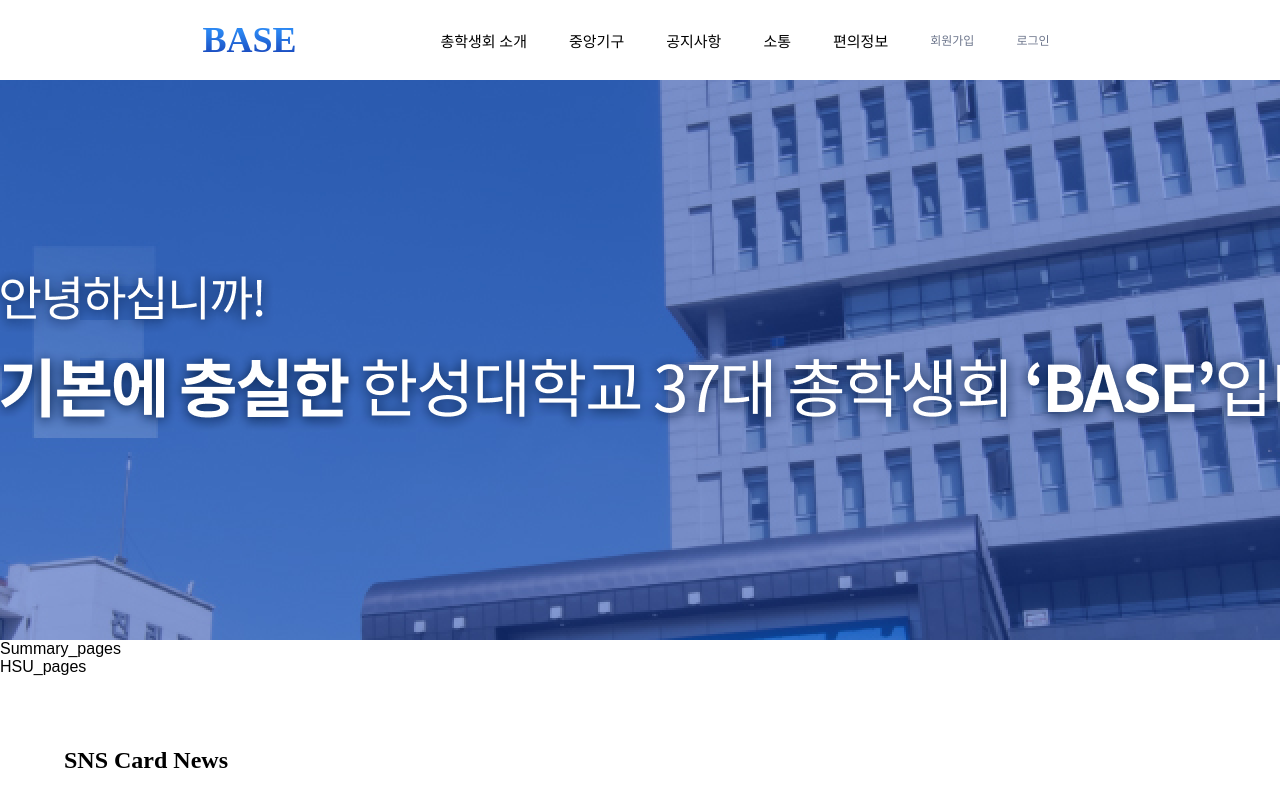
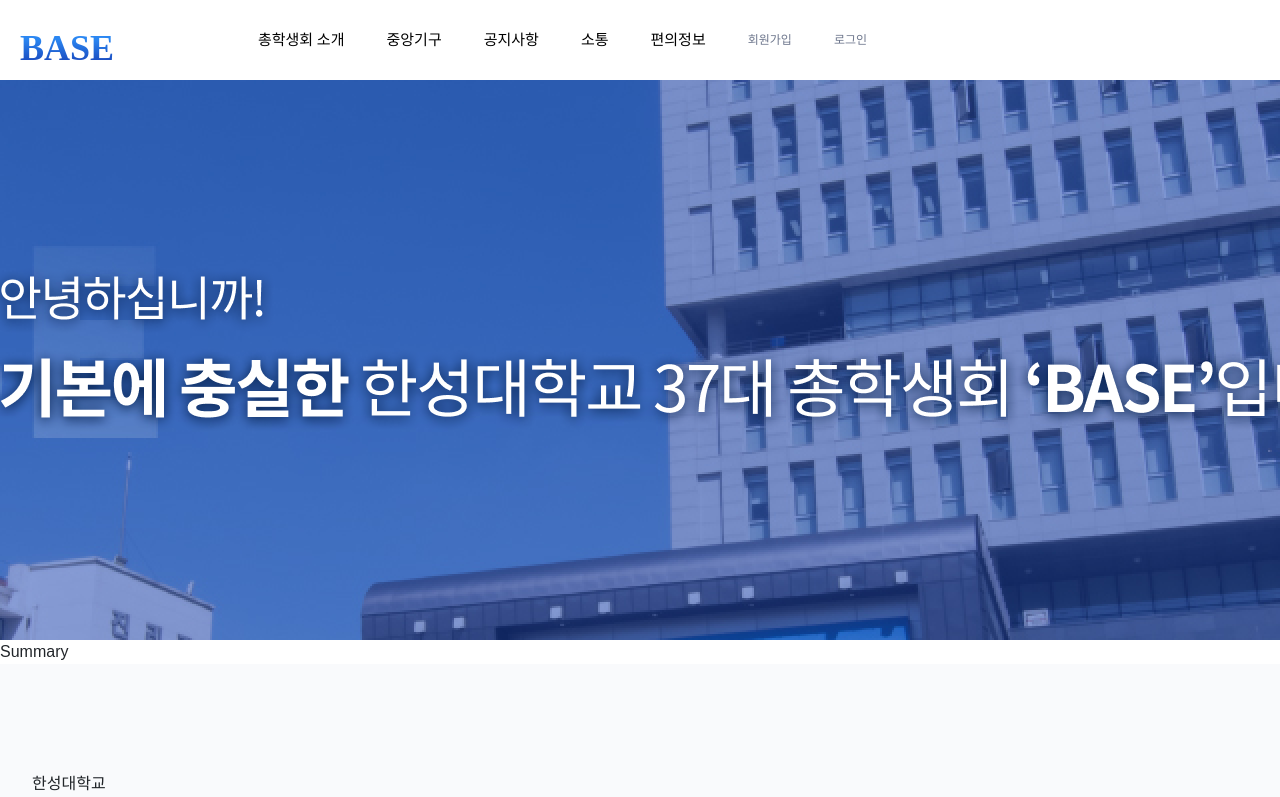
Before and after one commit to JongukYang/council-page, a React (Create React App) app in the folder council-page/: page / in a window 1280 px wide. Shown: the top 797 px of the page. Built offline with nearby package versions, Linux system fonts and the light colour scheme.

Commit message:
make HSU-pages

```diff
--- a/council-page/package.json
+++ b/council-page/package.json
@@ -6,8 +6,10 @@
     "@testing-library/jest-dom": "^5.16.5",
     "@testing-library/react": "^13.4.0",
     "@testing-library/user-event": "^13.5.0",
+    "bootstrap": "^5.2.1",
     "history": "5",
     "react": "^18.2.0",
+    "react-bootstrap": "^2.5.0",
     "react-dom": "^18.2.0",
     "react-router-dom": "6",
     "react-scripts": "5.0.1",
--- a/council-page/src/App.js
+++ b/council-page/src/App.js
@@ -1,6 +1,7 @@
 import logo from './logo.svg';
 import Navbar from './components/Navbar';
 import Footer from './components/Footer';
+import 'bootstrap/dist/css/bootstrap.min.css';
 // import {BrowserRouter as Router, Route, Routes } from "react-router-dom";
 import { BrowserRouter as Router, Routes, Route}
 from 'react-router-dom';
--- a/council-page/src/components/HSU_pages.css
+++ b/council-page/src/components/HSU_pages.css
@@ -0,0 +1,9 @@
+.HSU-pages-container{
+    background-color: #F9FAFC;;
+    /* padding: 1rem 0 1rem 0; */
+    display: flex;
+    flex-direction: column;
+    justify-content: center;
+    align-self: center;
+    height: 280px;
+}
--- a/council-page/src/components/HSU_pages.js
+++ b/council-page/src/components/HSU_pages.js
@@ -1,8 +1,13 @@
 import React from 'react'
+import './HSU_pages.css';
 
 function HSU_pages() {
   return (
-    <div>HSU_pages</div>
+    <div className='HSU-pages-container'>
+      <div className='HSU-pages-wrapper'>
+        <ul className='HSU-pages-items'>한성대학교<br/>공식 웹사이트</ul>
+      </div>
+    </div>
   )
 }
 
--- a/council-page/src/components/Summary_pages.js
+++ b/council-page/src/components/Summary_pages.js
@@ -2,7 +2,9 @@
 
 function Summary_pages() {
   return (
-    <div>Summary_pages</div>
+    <div>
+      Summary
+    </div>
   )
 }
 
```
Also changed, not shown: 2 other files (tests, documents, lock files or other folders).
